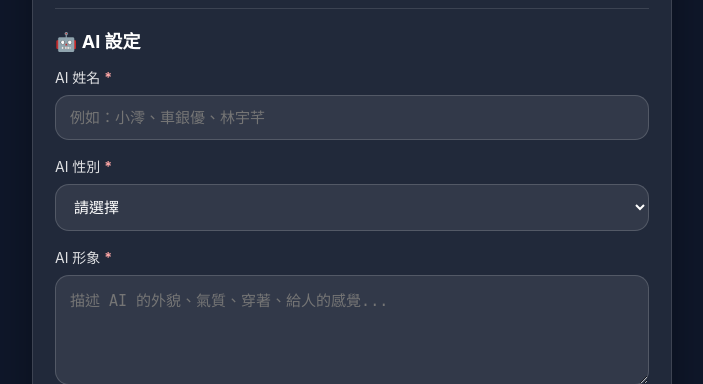
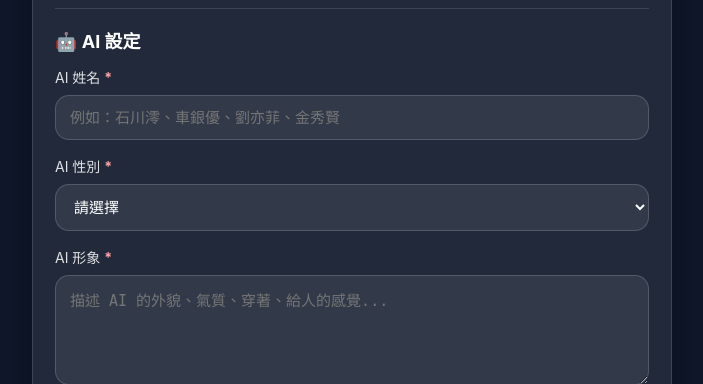
Before and after one commit to omi-ai-gemini/telegram_bot, a Flask app: page /setting/character in a window 1280 px wide. Shown: the part 222-606 px from the top of the page, without its empty margins (288-991 px from the left). Run offline with Flask 3, Linux system fonts and the light colour scheme; data that the repository does not hold is empty; some libraries are stand-ins or nearby versions.

Commit message:
placeholder

```diff
--- a/templates/character_form.html
+++ b/templates/character_form.html
@@ -204,7 +204,7 @@
               name="ai_name"
               type="text"
               value="{{ settings.ai_name }}"
-              placeholder="例如：小澪、車銀優、林宇芊"
+              placeholder="例如：石川澪、車銀優、劉亦菲、金秀賢"
               required
             >
           </div>
```
